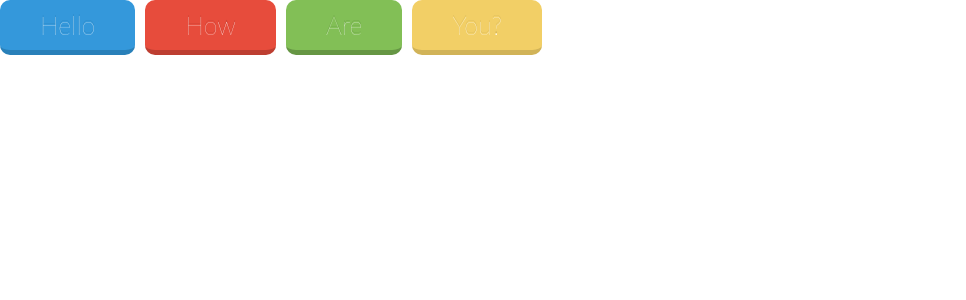
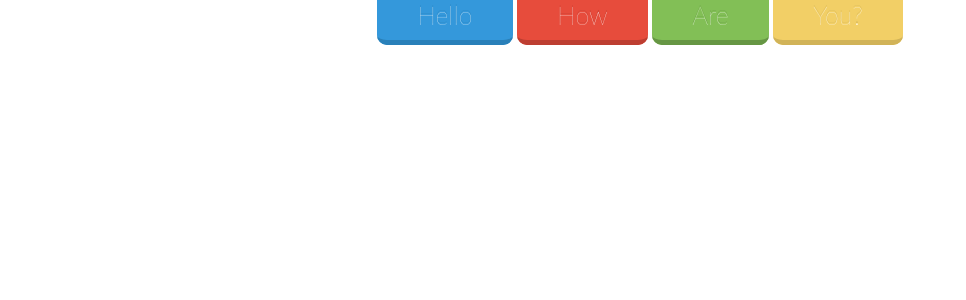
Before and after one commit to FEB-COL/MyWebSite, a PHP site: page /Auxfolder/buttons/index.html in a window 1280 px wide. Shown: the top 300 px of the page, without its empty margins (0-966 px from the left). Run offline with PHP 8.4, Linux system fonts and the light colour scheme.

Commit message:
centralizar botones

```diff
--- a/css/style.css
+++ b/css/style.css
@@ -98,7 +98,8 @@
 
 
 .buttonfeb{
-  text-align: center;
+  margin: 0 auto; /* Centro el contenedor */
+  padding-top: 70px;
 }
 .animate
 {
@@ -110,8 +111,8 @@
 {
   position: relative;
   padding: 10px 40px;
-  margin: 0px 10px 10px 0px;
-  float: left;
+  /*margin: 0px 10px 10px 0px;*/
+  /*float: left;*/
   border-radius: 10px;
   font-family: "Lato", serif;
   font-size: 25px;
```
